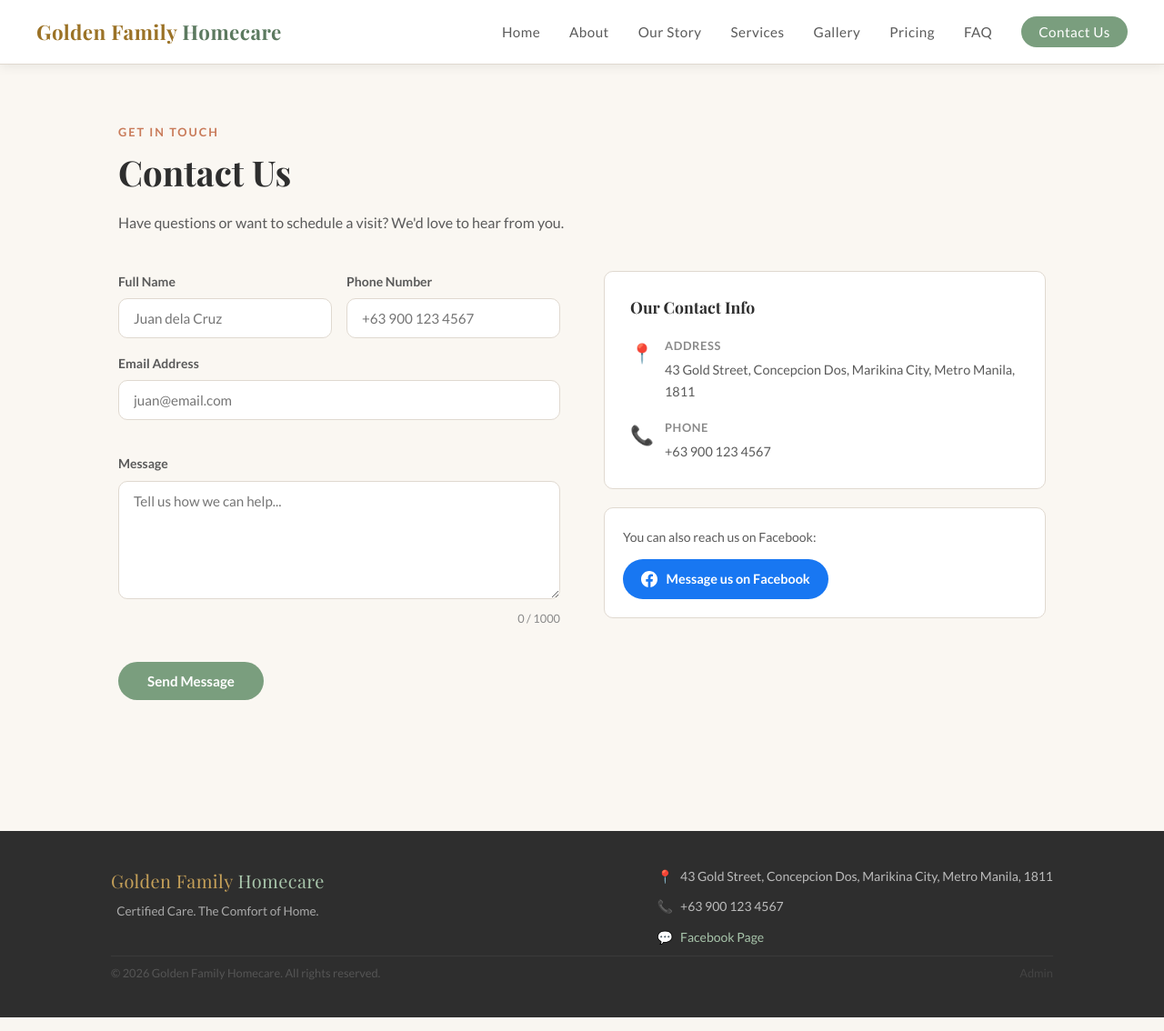
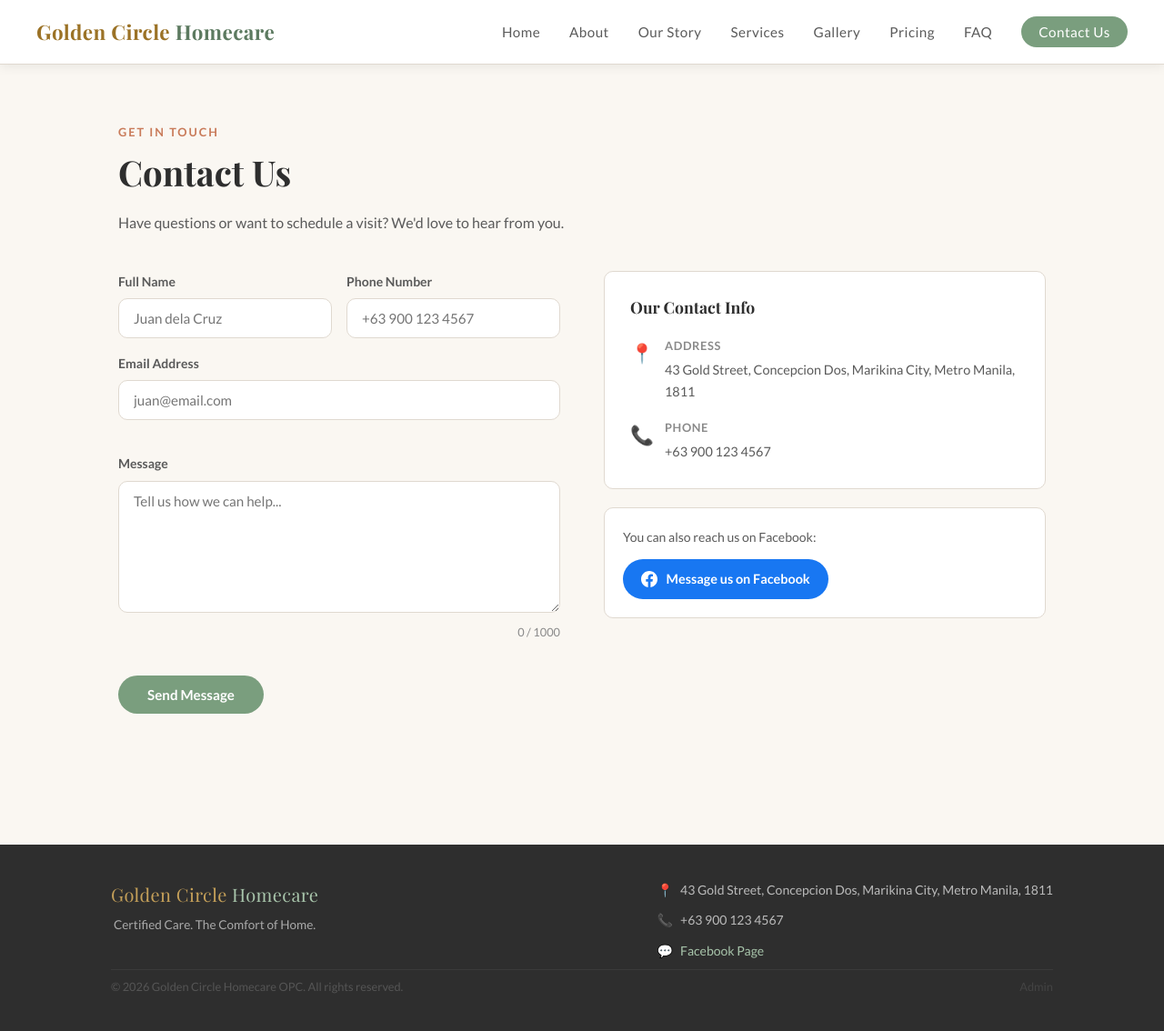
Before and after one commit to Joloham/capati-homecare-website, a Flask app: page /contact in a window 1280 px wide. Shown: the whole page at 91% size. Run offline with Flask 3, Linux system fonts and the light colour scheme.

Commit message:
Changed from Family to Circle

```diff
--- a/static/css/style.css
+++ b/static/css/style.css
@@ -389,7 +389,7 @@ section {
 
 .form-group textarea {
   resize: vertical;
-  min-height: 130px;
+  min-height: 145px;
 }
 
 .form-message {
--- a/templates/404.html
+++ b/templates/404.html
@@ -1,6 +1,6 @@
 {% extends "base.html" %}
-{% block title %}Page Not Found – Golden Family Homecare{% endblock %}
-{% block description %}Page not found – Golden Family Homecare{% endblock %}
+{% block title %}Page Not Found – Golden Circle Homecare{% endblock %}
+{% block description %}Page not found – Golden Circle Homecare{% endblock %}
 
 {% block body %}
 <div id="navbar-container">
--- a/templates/about.html
+++ b/templates/about.html
@@ -1,6 +1,6 @@
 {% extends "base.html" %}
-{% block title %}About – Golden Family Homecare{% endblock %}
-{% block og_title %}About – Golden Family Homecare{% endblock %}
+{% block title %}About – Golden Circle Homecare{% endblock %}
+{% block og_title %}About – Golden Circle Homecare{% endblock %}
 {% block og_url %}/about{% endblock %}
 
 {% block body %}
@@ -13,7 +13,7 @@
     <p class="section-label">About Us</p>
     <h2 class="section-title">Who We Are</h2>
     <p class="section-sub">
-      Golden Family Homecare is a senior homecare facility in Marikina, dedicated to providing professional medical support in a warm, family-centered environment. We were founded with a simple purpose: to bridge the gap between clinical care and genuine human comfort.
+      Golden Circle Homecare is a senior homecare facility in Marikina, dedicated to providing professional medical support in a warm, family-centered environment. We were founded with a simple purpose: to bridge the gap between clinical care and genuine human comfort.
     </p>
 
     <p style="color: var(--text-mid); max-width: 550px; margin-bottom: 2rem;">
--- a/templates/admin/dashboard.html
+++ b/templates/admin/dashboard.html
@@ -3,8 +3,8 @@
 <head>
   <meta charset="UTF-8"/>
   <meta name="viewport" content="width=device-width, initial-scale=1.0"/>
-  <meta name="description" content="Golden Family Homecare provides certified, compassionate care for seniors in Marikina. Professional care with the warmth of a real home."/>
-  <title>Dashboard – Golden Family Homecare</title>
+  <meta name="description" content="Golden Circle Homecare provides certified, compassionate care for seniors in Marikina. Professional care with the warmth of a real home."/>
+  <title>Dashboard – Golden Circle Homecare</title>
   <link rel="stylesheet" href="/static/css/style.css"/>
   <link rel="icon" type="image/svg+xml" href="/static/images/favicon.svg"/>
 </head>
@@ -12,7 +12,7 @@
 
   <div class="dashboard-header">
     <div class="logo" style="font-family:'Playfair Display',serif;font-size:1.2rem;font-weight:700;color:var(--sage-dark);">
-      Golden Family <span style="color:var(--terracotta);">Homecare</span> &mdash; Admin
+      Golden Circle <span style="color:var(--terracotta);">Homecare</span> &mdash; Admin
     </div>
     <div style="display:flex;align-items:center;gap:1rem;">
       <a href="/" style="font-size:0.875rem;color:var(--sage-dark);">← Back to site</a>
--- a/templates/base.html
+++ b/templates/base.html
@@ -4,13 +4,13 @@
     <head>
     <meta charset="UTF-8"/>
     <meta name="viewport" content="width=device-width, initial-scale=1.0"/>
-    <meta name="description" content="{% block description %}Golden Family Homecare provides certified, compassionate care for seniors in Marikina. Professional care with the warmth of a real home.{% endblock %}"/>
-    <title>{% block title %}Golden Family Homecare{% endblock %}</title>
+    <meta name="description" content="{% block description %}Golden Circle Homecare provides certified, compassionate care for seniors in Marikina. Professional care with the warmth of a real home.{% endblock %}"/>
+    <title>{% block title %}Golden Circle Homecare{% endblock %}</title>
         <link rel="stylesheet" href="/static/css/style.css"/>
         <link rel="icon" type="image/svg+xml" href="/static/images/favicon.svg"/>
-        <meta property="og:title" content="{% block og_title %}Golden Family Homecare{% endblock %}"/>
-        <meta property="og:description" content="{% block og_description %}Golden Family Homecare provides certified, compassionate care for seniors in Marikina. Professional care with the warmth of a real home.{% endblock %}"/>
-        <meta property="og:url" content="https://goldenfamilyhomecare.up.railway.app{% block og_url %}/{% endblock %}"/>
+        <meta property="og:title" content="{% block og_title %}Golden Circle Homecare{% endblock %}"/>
+        <meta property="og:description" content="{% block og_description %}Golden Circle Homecare provides certified, compassionate care for seniors in Marikina. Professional care with the warmth of a real home.{% endblock %}"/>
+        <meta property="og:url" content="https://goldencirclehomecare.up.railway.app{% block og_url %}/{% endblock %}"/>
         <meta property="og:type" content="website"/>
         {% block extra_head %}{% endblock %}
     </head>
--- a/templates/components/footer.html
+++ b/templates/components/footer.html
@@ -4,7 +4,7 @@
 
       <div style="max-width:280px;">
         <div style="font-family:'Playfair Display',serif;font-size:1.25rem;color:#C5A059;margin-bottom:0.4rem;letter-spacing:0.02em;">
-          Golden Family <span style="color:#A8C5AB;">Homecare</span>
+          Golden Circle <span style="color:#A8C5AB;">Homecare</span>
         </div>
         <p style="font-size:0.85rem;line-height:1.6;color:#aaa;">Certified Care. The Comfort of Home.</p>
       </div>
@@ -29,7 +29,7 @@
 
     <!-- Bottom bar -->
     <div style="display:flex;flex-wrap:wrap;justify-content:space-between;align-items:center;gap:0.5rem;font-size:0.8rem;color:#555;">
-      <p>© <span id="footer-year"></span> Golden Family Homecare. All rights reserved.</p>
+      <p>© <span id="footer-year"></span> Golden Circle Homecare OPC. All rights reserved.</p>
       <a href="/admin/login" style="color:#444;">Admin</a>
     </div>
 
--- a/templates/components/navbar.html
+++ b/templates/components/navbar.html
@@ -1,5 +1,5 @@
 <nav>
-  <a class="logo" href="/">Golden Family <span>Homecare</span></a>
+  <a class="logo" href="/">Golden Circle <span>Homecare</span></a>
   <button class="nav-toggle" id="nav-toggle" aria-label="Toggle menu">
     <span></span>
     <span></span>
--- a/templates/contact.html
+++ b/templates/contact.html
@@ -1,6 +1,6 @@
 {% extends "base.html" %}
-{% block title %}Contact – Golden Family Homecare{% endblock %}
-{% block og_title %}Contact – Golden Family Homecare{% endblock %}
+{% block title %}Contact – Golden Circle Homecare{% endblock %}
+{% block og_title %}Contact – Golden Circle Homecare{% endblock %}
 {% block og_url %}/contact{% endblock %}
 
 {% block body %}
--- a/templates/faq.html
+++ b/templates/faq.html
@@ -1,6 +1,6 @@
 {% extends "base.html" %}
-{% block title %}FAQ – Golden Family Homecare{% endblock %}
-{% block og_title %}FAQ – Golden Family Homecare{% endblock %}
+{% block title %}FAQ – Golden Circle Homecare{% endblock %}
+{% block og_title %}FAQ – Golden Circle Homecare{% endblock %}
 {% block og_url %}/faq{% endblock %}
 
 {% block extra_head %}
@@ -62,7 +62,7 @@
   <section>
     <p class="section-label">Got Questions?</p>
     <h2 class="section-title">Frequently Asked Questions</h2>
-    <p class="section-sub">Everything you need to know about Golden Family Homecare. Can't find your answer? <a href="/contact" style="color:var(--sage-dark);">Contact us.</a></p>
+    <p class="section-sub">Everything you need to know about Golden Circle Homecare. Can't find your answer? <a href="/contact" style="color:var(--sage-dark);">Contact us.</a></p>
 
     <div style="max-width:720px;">
 
--- a/templates/gallery.html
+++ b/templates/gallery.html
@@ -1,6 +1,6 @@
 {% extends "base.html" %}
-{% block title %}Gallery – Golden Family Homecare{% endblock %}
-{% block og_title %}Gallery – Golden Family Homecare{% endblock %}
+{% block title %}Gallery – Golden Circle Homecare{% endblock %}
+{% block og_title %}Gallery – Golden Circle Homecare{% endblock %}
 {% block og_url %}/gallery{% endblock %}
 
 {% block body %}
--- a/templates/index.html
+++ b/templates/index.html
@@ -1,5 +1,5 @@
 {% extends "base.html" %}
-{% block title %}Golden Family Homecare{% endblock %}
+{% block title %}Golden Circle Homecare{% endblock %}
 {% block og_url %}/{% endblock %}
 
 {% block body %}
@@ -20,7 +20,7 @@
   </div>
 
   <section>
-    <p class="section-label">Why Choose Golden Family Homecare?</p>
+    <p class="section-label">Why Choose Golden Circle Homecare?</p>
     <h2 class="section-title">Delivering Professional and Compassionate Care That Feels Like Home.</h2>
     <p class="section-sub">By combining our 57-year history in Marikina with a boutique garden-access facility in SSS Village, we offer a peaceful environment that larger facilities cannot replicate.</p>
 
--- a/templates/our-story.html
+++ b/templates/our-story.html
@@ -1,6 +1,6 @@
 {% extends "base.html" %}
-{% block title %}Our Story – Golden Family Homecare{% endblock %}
-{% block og_title %}Our Story – Golden Family Homecare{% endblock %}
+{% block title %}Our Story – Golden Circle Homecare{% endblock %}
+{% block og_title %}Our Story – Golden Circle Homecare{% endblock %}
 {% block og_url %}/our-story{% endblock %}
 
 {% block body %}
@@ -21,7 +21,7 @@
     </div>
 
     <div style="max-width:680px;">
-      <h3 style="font-family:'Playfair Display',serif;font-size:1.4rem;color:var(--sage-dark);margin-bottom:1.25rem;">The Heart of Golden Family Homecare</h3>
+      <h3 style="font-family:'Playfair Display',serif;font-size:1.4rem;color:var(--sage-dark);margin-bottom:1.25rem;">The Heart of Golden Circle Homecare</h3>
 
       <p style="color:var(--text-mid);line-height:1.8;margin-bottom:1rem;">
         <strong>A Lifetime of Commitment:</strong> Our parents were married for 56 years, teaching us that true care is a lifelong commitment.
--- a/templates/pricing.html
+++ b/templates/pricing.html
@@ -1,6 +1,6 @@
 {% extends "base.html" %}
-{% block title %}Pricing – Golden Family Homecare{% endblock %}
-{% block og_title %}Pricing – Golden Family Homecare{% endblock %}
+{% block title %}Pricing – Golden Circle Homecare{% endblock %}
+{% block og_title %}Pricing – Golden Circle Homecare{% endblock %}
 {% block og_url %}/pricing{% endblock %}
 
 {% block body %}
--- a/templates/services.html
+++ b/templates/services.html
@@ -1,6 +1,6 @@
 {% extends "base.html" %}
-{% block title %}Services – Golden Family Homecare{% endblock %}
-{% block og_title %}Services – Golden Family Homecare{% endblock %}
+{% block title %}Services – Golden Circle Homecare{% endblock %}
+{% block og_title %}Services – Golden Circle Homecare{% endblock %}
 {% block og_url %}/services{% endblock %}
 
 {% block body %}
```
Also changed, not shown: templates/admin/login.html (+4 -4 lines), README.md.
